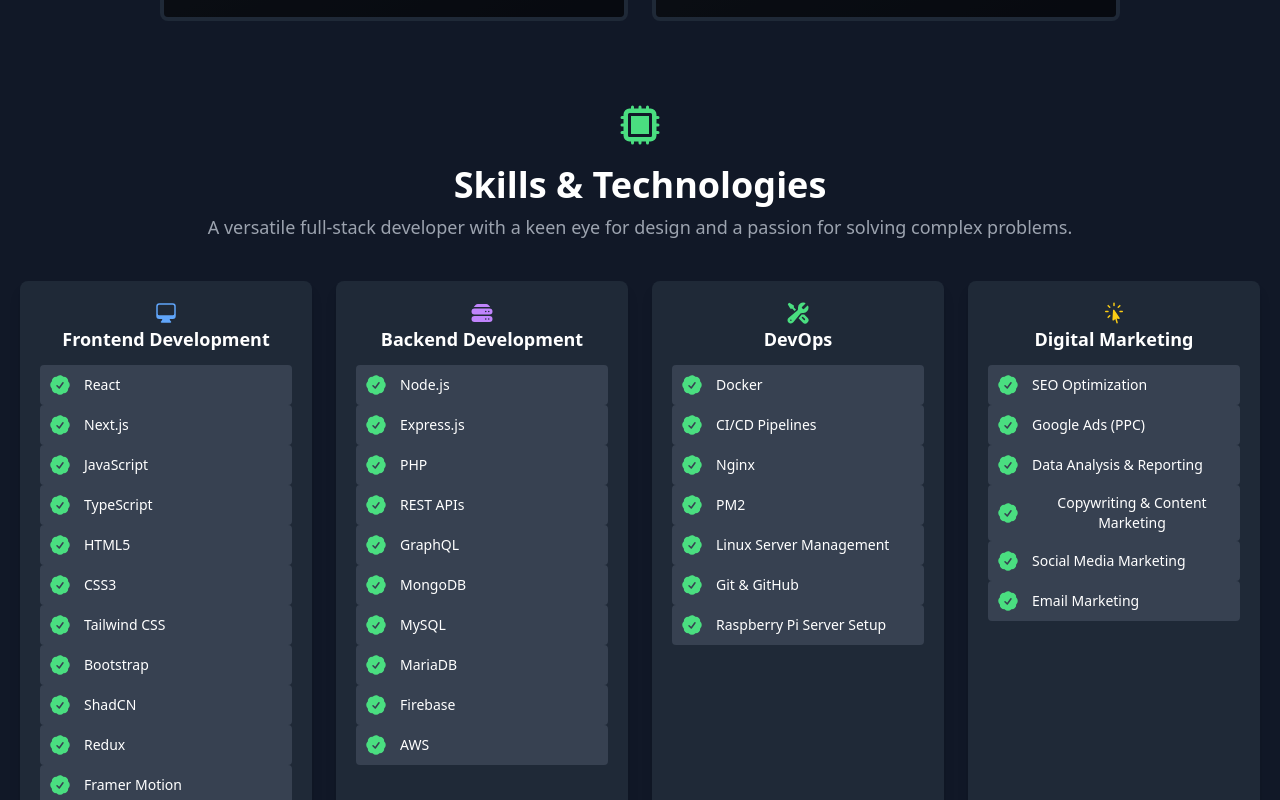
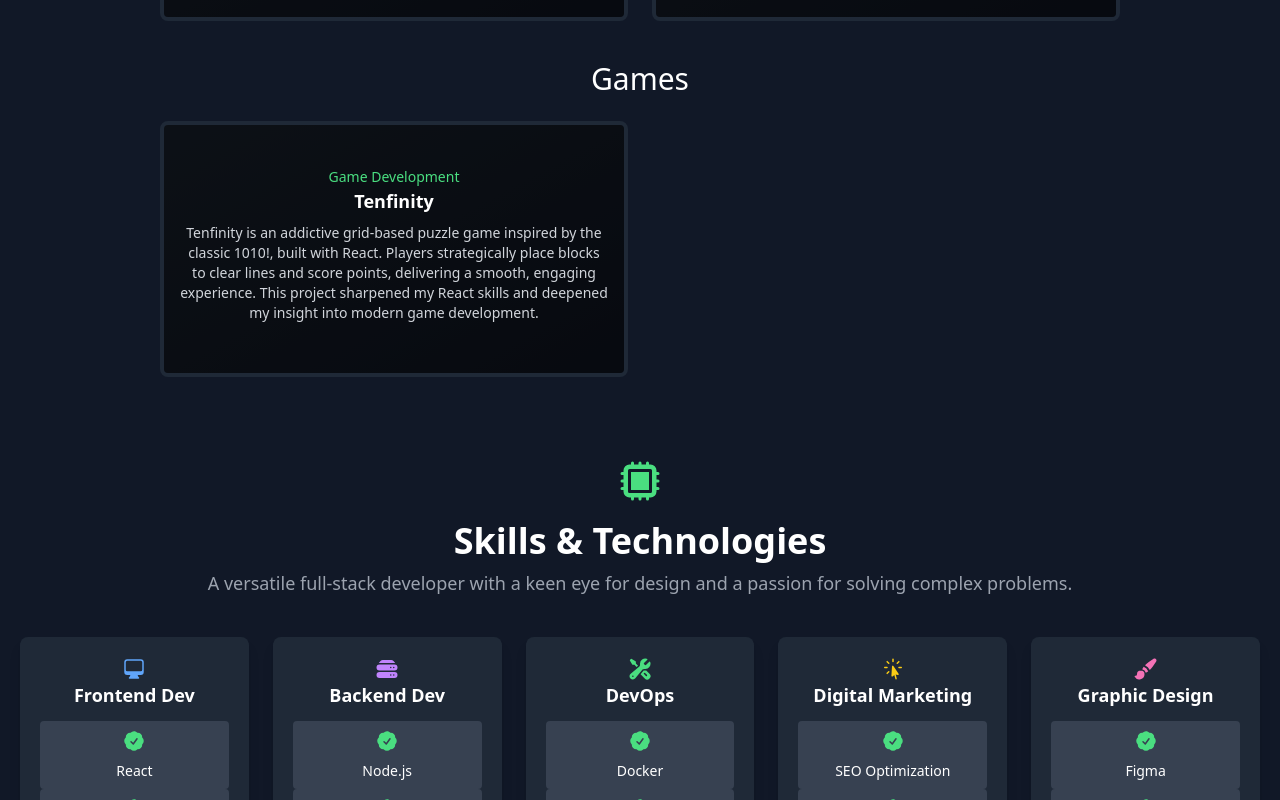
Before and after one commit to Ashtin-Walter/Portfolio, a React (Create React App) app: page / in a window 1280 px wide. Shown: the part 2660-3460 px from the top of the page. Built offline with nearby package versions, Linux system fonts and the light colour scheme.

Commit message:
added another project and updated ui
added tenfinity, changed skills cols and testimonial icons color

```diff
--- a/src/components/Projects.js
+++ b/src/components/Projects.js
@@ -1,6 +1,6 @@
 import { BeakerIcon } from "@heroicons/react/24/solid";
 import React from "react";
-import { websites, projects } from "../data";
+import { websites, projects, games } from "../data";
 
 export default function Projects() {
   return (
@@ -24,6 +24,8 @@
           <ProjectSection title="Websites" projects={websites} />
           {/* Personal Projects Section */}
           <ProjectSection title="Personal Projects" projects={projects} />
+          {/* Games Section */}
+          <ProjectSection title="Games" projects={games} />
         </div>
       </div>
     </section>
--- a/src/components/Skills.js
+++ b/src/components/Skills.js
@@ -24,18 +24,18 @@
           </p>
         </div>
 
-        <div className="grid grid-cols-1 sm:grid-cols-2 md:grid-cols-4 gap-6">
+        <div className="grid grid-cols-1 sm:grid-cols-2 lg:grid-cols-5 gap-6">
           {/* Frontend Development */}
           <SkillCard
             icon={<ComputerDesktopIcon className="w-6 h-6 text-blue-400" />}
-            title="Frontend Development"
+            title="Frontend Dev"
             skills={frontend}
           />
 
           {/* Backend Development */}
           <SkillCard
             icon={<ServerStackIcon className="w-6 h-6 text-purple-400" />}
-            title="Backend Development"
+            title="Backend Dev"
             skills={backend}
           />
 
@@ -45,7 +45,6 @@
             title="DevOps"
             skills={devOps}
           />
-
 
           {/* Digital Marketing */}
           <SkillCard
@@ -77,8 +76,8 @@
       <div className="flex flex-wrap justify-center">
         {skills?.map((skill) => (
           <div key={skill} className="w-full">
-            <div className="bg-gray-700 rounded flex p-2 h-full items-center">
-              <CheckBadgeIcon className="text-green-400 w-6 h-6 flex-shrink-0 mr-3" />
+            <div className="bg-gray-700 rounded flex flex-col items-center p-2 h-full">
+              <CheckBadgeIcon className="text-green-400 w-6 h-6 mb-2" />
               <span className="text-sm font-medium">{skill}</span>
             </div>
           </div>
--- a/src/components/Testimonials.js
+++ b/src/components/Testimonials.js
@@ -6,7 +6,7 @@
   return (
     <section id="testimonials">
       <div className="container px-5 py-10 mx-auto text-center">
-        <UserIcon className="w-10 inline-block mb-4" />
+        <UserIcon className="w-10 inline-block mb-4 text-green-400" />
         <h1 className="sm:text-4xl text-3xl font-medium title-font text-white mb-12">
           Testimonials
         </h1>
--- a/src/data.js
+++ b/src/data.js
@@ -65,6 +65,7 @@
     image: "images/projects/to-do-collage.png",
     link: "https://ajw-todo.netlify.app/",
   },
+
   {
     id: 2,
     title: "Muncharoo",
@@ -74,6 +75,7 @@
     image: "images/projects/muncharoo-collage.png",
     link: "https://github.com/AshtinJW-Dev/Muncharoo",
   },
+
 ];
 
 export const frontend = [
@@ -87,7 +89,7 @@
   "Bootstrap",
   "ShadCN",
   "Redux",
-  "Framer Motion",
+
 ];
 
 export const backend = [
@@ -157,3 +159,16 @@
     company: "Johnny Green Thumb",
   },
 ];
+
+export const games = [
+  {
+    id: 1,
+    title: "Tenfinity",
+    subtitle: "Game Development",
+    description:
+      "Tenfinity is an addictive grid-based puzzle game inspired by the classic 1010!, built with React. Players strategically place blocks to clear lines and score points, delivering a smooth, engaging experience. This project sharpened my React skills and deepened my insight into modern game development.",
+    image: "images/projects/tenfinity.png",
+    link: "https://tenfinity.netlify.app/",
+  },
+  // Add more games here if needed
+];
```
